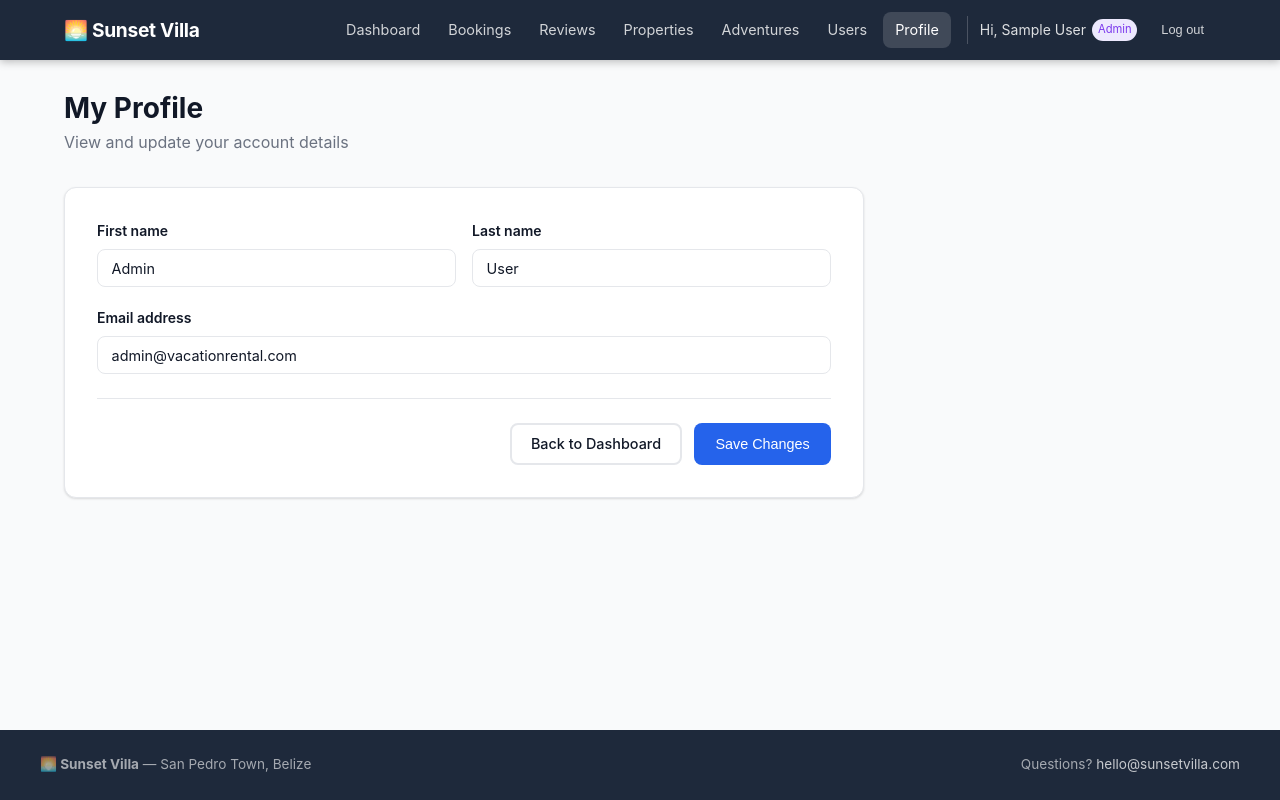
After one commit to nm90/booking-site-mar17, a Flask app: page /portal/profile in a window 1280 px wide. The commit adds this page. Run offline with Flask 3, Linux system fonts and the light colour scheme; the visitor is signed in with stand-in values (Sample User, id 1); data comes from the database, SQL or seed files in the repository; parts of the project's set-up code (start-up, migrations or seed data) failed here and were passed over; some libraries are stand-ins or nearby versions.

Commit message:
feat: add user profile edit flow (#13)
Wire a dedicated portal profile page to User.update so authenticated users can manage first name, last name, and email with validation, duplicate-email handling, and immediate session refresh.

Made-with: Cursor

```diff
--- a/backend/controllers/portal_controller.py
+++ b/backend/controllers/portal_controller.py
@@ -9,6 +9,8 @@ MVC Role: CONTROLLER
 URL Prefix: /portal
 Routes:
     GET  /portal/                    - Customer dashboard
+    GET  /portal/profile             - Show and edit user profile
+    POST /portal/profile             - Update user profile
     GET  /portal/bookings            - View all bookings
     GET  /portal/bookings/new        - Show booking form
     POST /portal/bookings            - Submit booking request
@@ -26,6 +28,7 @@ from backend.models.booking import Booking
 from backend.models.review import Review
 from backend.models.adventure import Adventure, AdventureBooking
 from backend.models.property import Property
+from backend.models.user import User
 from backend.controllers.auth_controller import login_required
 
 portal_bp = Blueprint('portal', __name__, url_prefix='/portal')
@@ -49,6 +52,67 @@ def dashboard():
     return render_template('portal/dashboard.html',
                            bookings=bookings,
                            adventure_bookings=adventure_bookings)
+
+
+@portal_bp.route('/profile', methods=['GET'])
+@login_required
+def profile():
+    """Show the current user's profile details and edit form."""
+    user = User.get_by_id(session['user_id'])
+    if not user:
+        session.clear()
+        flash('Your account could not be found. Please log in again.', 'warning')
+        return redirect(url_for('auth.login'))
+
+    return render_template('portal/profile.html', form_data=user)
+
+
+@portal_bp.route('/profile', methods=['POST'])
+@login_required
+def profile_update():
+    """Update the current user's profile details."""
+    user_id = session['user_id']
+    user = User.get_by_id(user_id)
+    if not user:
+        session.clear()
+        flash('Your account could not be found. Please log in again.', 'warning')
+        return redirect(url_for('auth.login'))
+
+    first_name = request.form.get('first_name', '').strip()
+    last_name = request.form.get('last_name', '').strip()
+    email = request.form.get('email', '').strip()
+    form_data = {
+        'first_name': first_name,
+        'last_name': last_name,
+        'email': email
+    }
+
+    try:
+        updated_user = User.update(
+            user_id=user_id,
+            first_name=first_name,
+            last_name=last_name,
+            email=email
+        )
+        if not updated_user:
+            session.clear()
+            flash('Your account could not be found. Please log in again.', 'warning')
+            return redirect(url_for('auth.login'))
+
+        session['user_first_name'] = updated_user['first_name']
+        session['user_email'] = updated_user['email']
+
+        flash('Profile updated successfully.', 'success')
+        return redirect(url_for('portal.profile'))
+
+    except ValueError as e:
+        flash(str(e), 'error')
+        return render_template('portal/profile.html', form_data=form_data)
+
+    except Exception as e:
+        error_message = getattr(e, 'user_message', str(e))
+        flash(error_message, 'error')
+        return render_template('portal/profile.html', form_data=form_data)
 
 
 # ============================================================================
--- a/backend/models/user.py
+++ b/backend/models/user.py
@@ -158,11 +158,20 @@ class User:
     def update(user_id: int, first_name: str, last_name: str,
                email: str, phone_number: str = None) -> Optional[Dict]:
         """Update an existing user's profile information."""
-        User.validate(email, first_name, last_name)
-
         existing = User.get_by_id(user_id)
         if not existing:
             return None
+
+        first_name = (first_name or '').strip()
+        last_name = (last_name or '').strip()
+        email = (email or '').strip()
+
+        if phone_number is None:
+            phone_number = existing.get('phone_number')
+        else:
+            phone_number = phone_number.strip() or None
+
+        User.validate(email, first_name, last_name)
 
         execute_query(
             "UPDATE users SET first_name=?, last_name=?, email=?, phone_number=?, updated_at=CURRENT_TIMESTAMP WHERE id=?",
--- a/backend/templates/base.html
+++ b/backend/templates/base.html
@@ -25,6 +25,7 @@
                     <a href="{{ url_for('portal.bookings_index') }}" {% if request.endpoint and 'booking' in request.endpoint %}class="active"{% endif %}>My Bookings</a>
                     <a href="{{ url_for('portal.adventures_index') }}" {% if request.endpoint and 'adventure' in request.endpoint %}class="active"{% endif %}>Adventures</a>
                 {% endif %}
+                <a href="{{ url_for('portal.profile') }}" {% if request.endpoint and request.endpoint.startswith('portal.profile') %}class="active"{% endif %}>Profile</a>
                 <div class="nav-user">
                     <span class="user-greeting">Hi, {{ current_user_name }}
                         {% if is_admin %}<span class="role-badge admin">Admin</span>{% endif %}
--- /dev/null
+++ b/backend/templates/portal/profile.html
@@ -0,0 +1,59 @@
+{% extends "base.html" %}
+{% block title %}My Profile{% endblock %}
+
+{% block content %}
+<div class="page-header">
+    <div>
+        <h1>My Profile</h1>
+        <p class="subtitle">View and update your account details</p>
+    </div>
+</div>
+
+<div class="form-page">
+    <div class="form-card">
+        <form action="{{ url_for('portal.profile_update') }}" method="POST">
+            <input type="hidden" name="csrf_token" value="{{ csrf_token() }}">
+
+            <div class="form-row">
+                <div class="form-group">
+                    <label for="first_name">First name</label>
+                    <input
+                        type="text"
+                        id="first_name"
+                        name="first_name"
+                        value="{{ form_data.get('first_name', '') }}"
+                        required
+                    >
+                </div>
+                <div class="form-group">
+                    <label for="last_name">Last name</label>
+                    <input
+                        type="text"
+                        id="last_name"
+                        name="last_name"
+                        value="{{ form_data.get('last_name', '') }}"
+                        required
+                    >
+                </div>
+            </div>
+
+            <div class="form-group">
+                <label for="email">Email address</label>
+                <input
+                    type="email"
+                    id="email"
+                    name="email"
+                    value="{{ form_data.get('email', '') }}"
+                    placeholder="you@example.com"
+                    required
+                >
+            </div>
+
+            <div class="form-actions">
+                <a href="{{ url_for('portal.dashboard') }}" class="btn btn-outline">Back to Dashboard</a>
+                <button type="submit" class="btn btn-primary">Save Changes</button>
+            </div>
+        </form>
+    </div>
+</div>
+{% endblock %}
```
Also changed, not shown: tests/test_user_profile_editing.py (added, +126 -0 lines).
